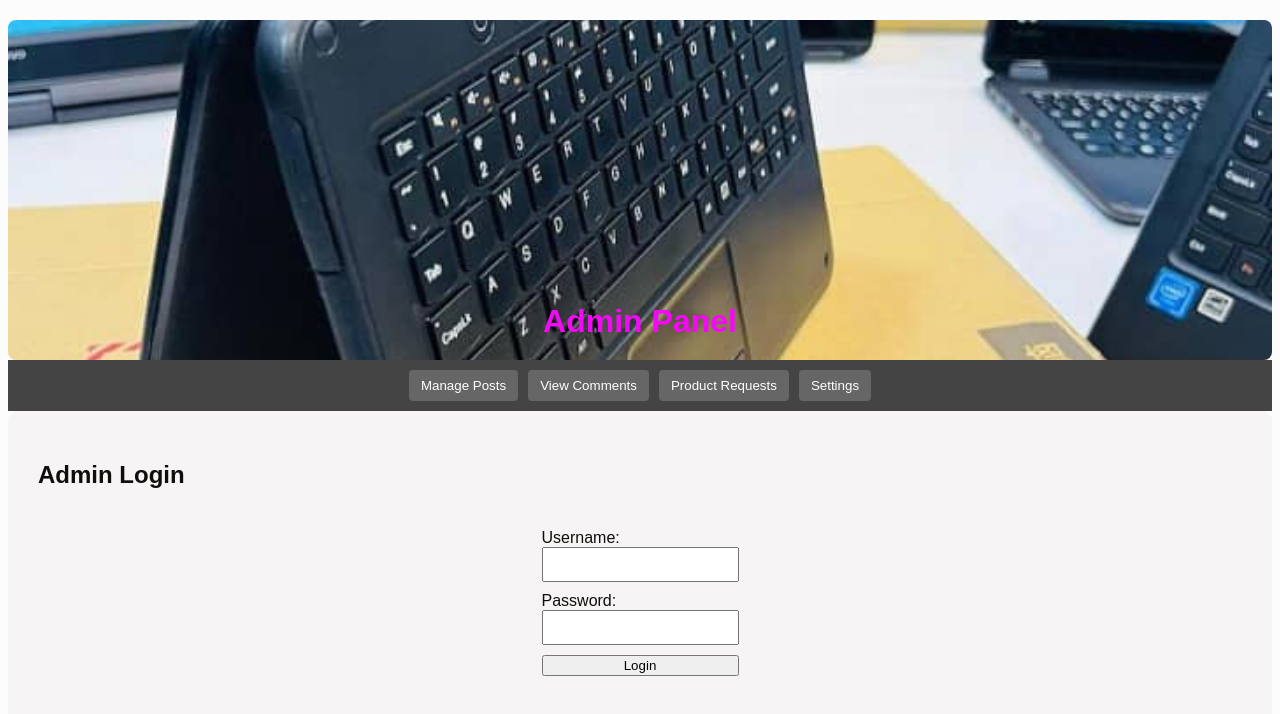
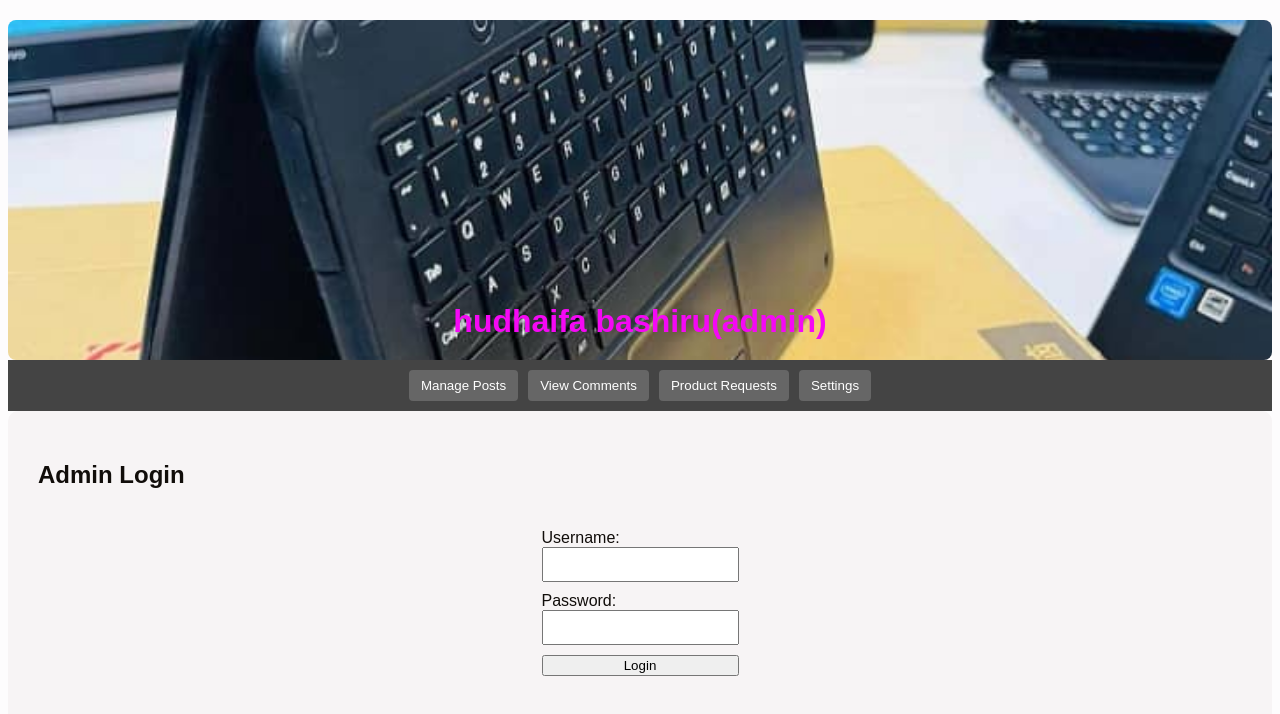
Before and after one commit to cleysir25/burnette-phones-store, a plain HTML site: page admin.html in a window 1280 px wide. Drawn offline with Linux system fonts and the light colour scheme.

Commit message:
Update admin.html

```diff
--- a/admin.html
+++ b/admin.html
@@ -9,7 +9,7 @@
 
 <body>
     <header>
-        <h1>Admin Panel</h1>
+        <h1>hudhaifa bashiru(admin)</h1>
     </header>
 
     <!-- Admin Navigation -->
```
